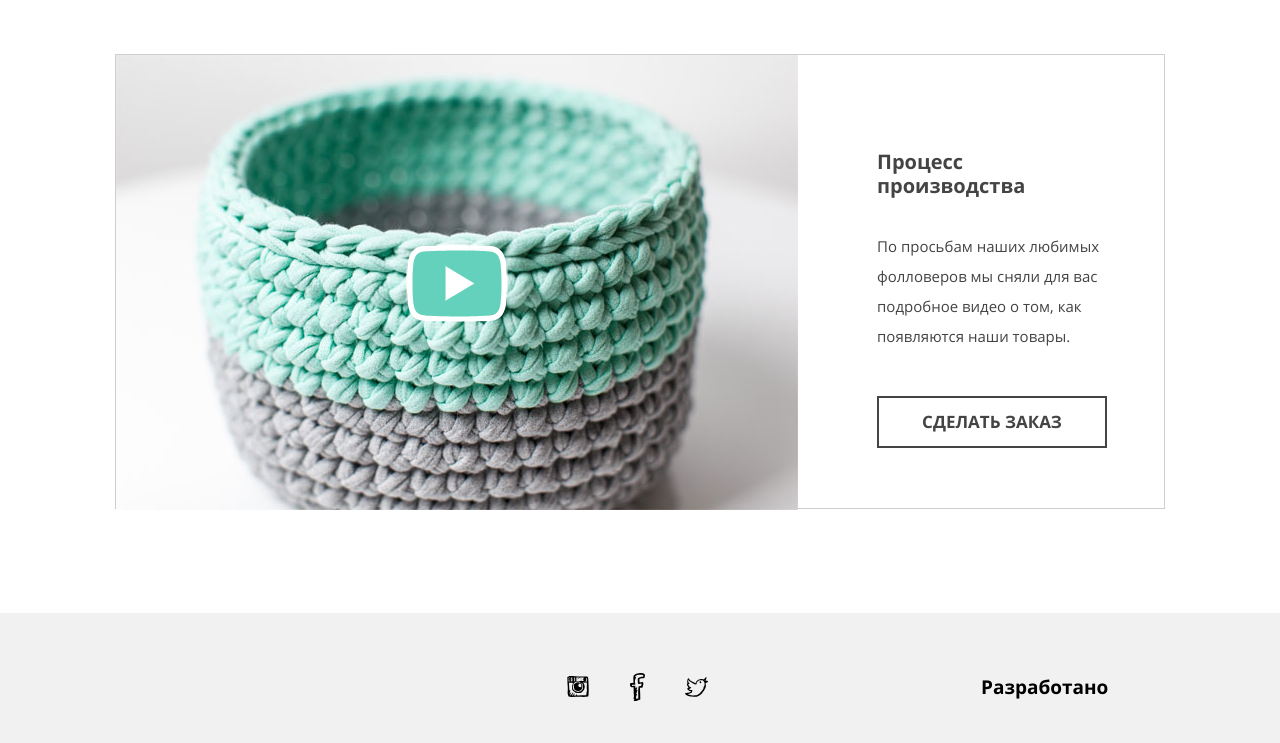
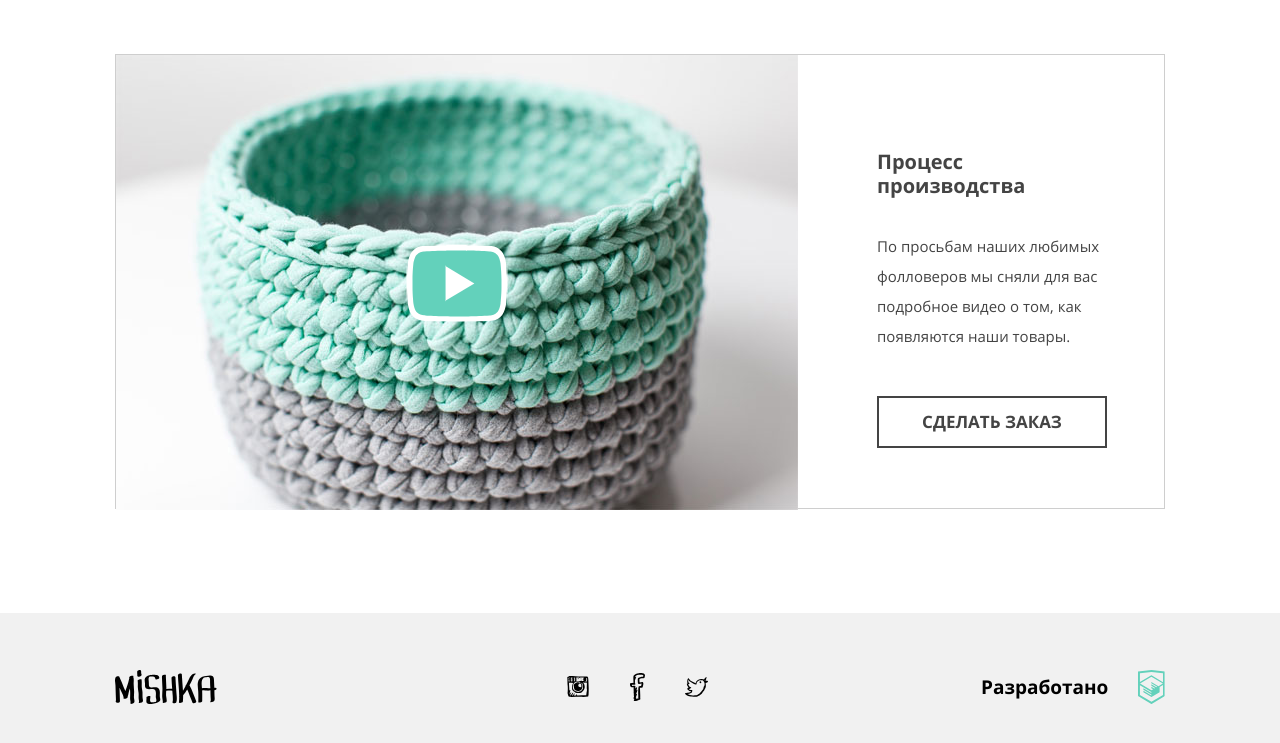
Before and after one commit to TatyanaPa/905565-mishka-16, a website: page source/catalog.html in a window 1280 px wide. Shown: the part 1133-1876 px from the top of the page. Drawn offline with Linux system fonts and the light colour scheme.

Commit message:
Защита1

```diff
--- a/source/catalog.html
+++ b/source/catalog.html
@@ -5,7 +5,8 @@
   <meta charset="utf-8">
   <meta name="viewport" content="width=device-width, initial-scale=1.0">
   <title>Каталог Мишка</title>
-  <link href="css/style.css" rel="stylesheet">
+  <link href="css/normalize.css" rel="stylesheet">
+  <link href="css/style.min.css" rel="stylesheet">
 </head>
 
 <body class="page">
@@ -164,9 +165,9 @@
   <footer class="page-footer">
     <div class="page-footer__wrapper content-wrapper">
 
-      <a class="page-footer__logo footer-logo" href="index.html" aria-label="Мишка">
+      <a class="page-footer__logo footer-logo" href="index.html"  aria-label="Мишка">
           <svg class="footer-logo__image" width="102" height="34">
-              <use xlink:href="img/sprite.svg#logo-footer"></use>
+              <use xlink:href="img/sprite.svg#icon-logo-footer"></use>
             </svg>
 
       </a>
@@ -201,7 +202,7 @@
         <a class="page-footer__copyright-link" href="https://htmlacademy.ru/intensive/adaptive" aria-label="HTML Academy">
           <span class="page-footer__copyright-text">Разработано</span>
           <svg class="page-footer__copyright-image" width="27" height="34">
-              <use xlink:href="img/sprite.svg#logo-htmlacademy"></use>
+              <use xlink:href="img/sprite.svg#icon-logo-htmlacademy"></use>
             </svg>
         </a>
       </p>
```
Also changed, not shown: gulpfile.js (+6 -7 lines), source/form.html (+5 -4 lines), source/index.html (+12 -11 lines), source/img/icon-cart.svg, source/img/icon-fb.svg, source/img/icon-insta.svg, source/img/icon-search.svg, source/img/icon-twitter.svg.
